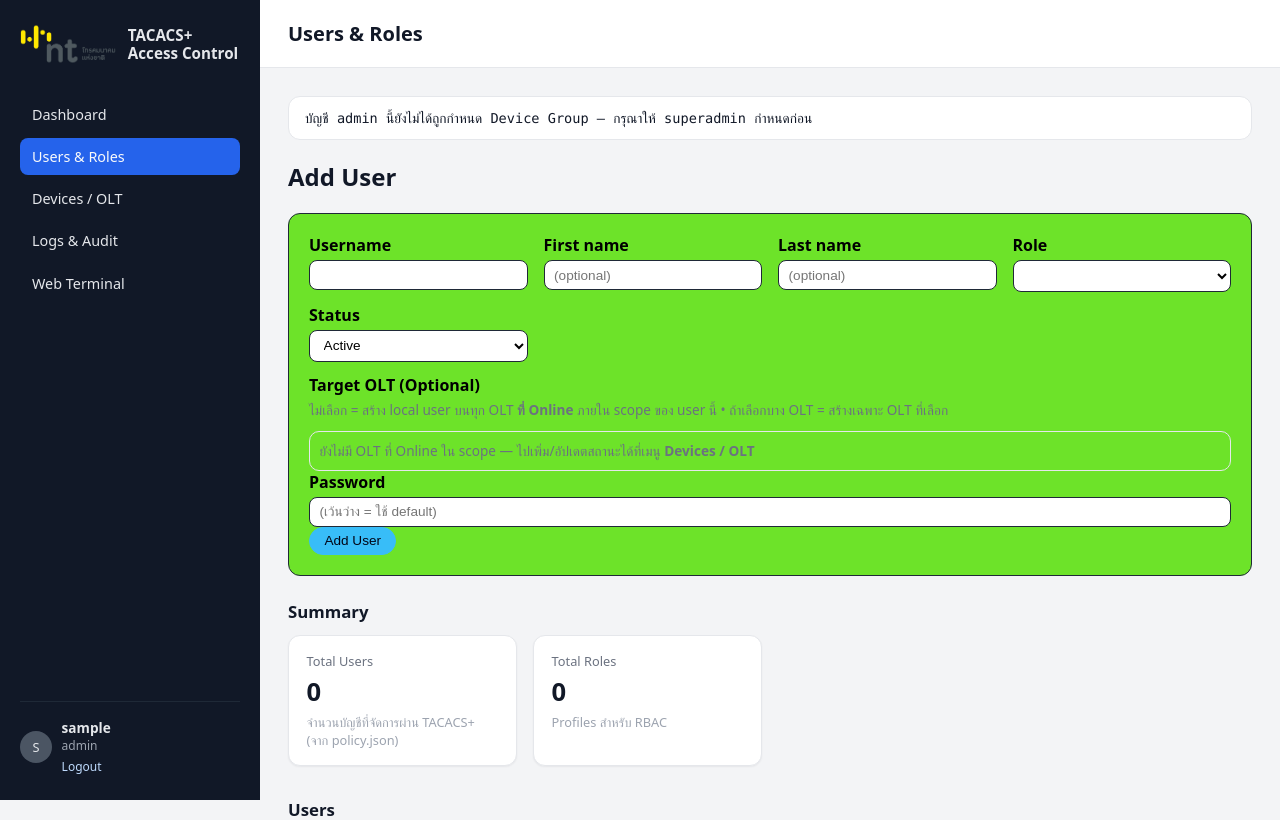
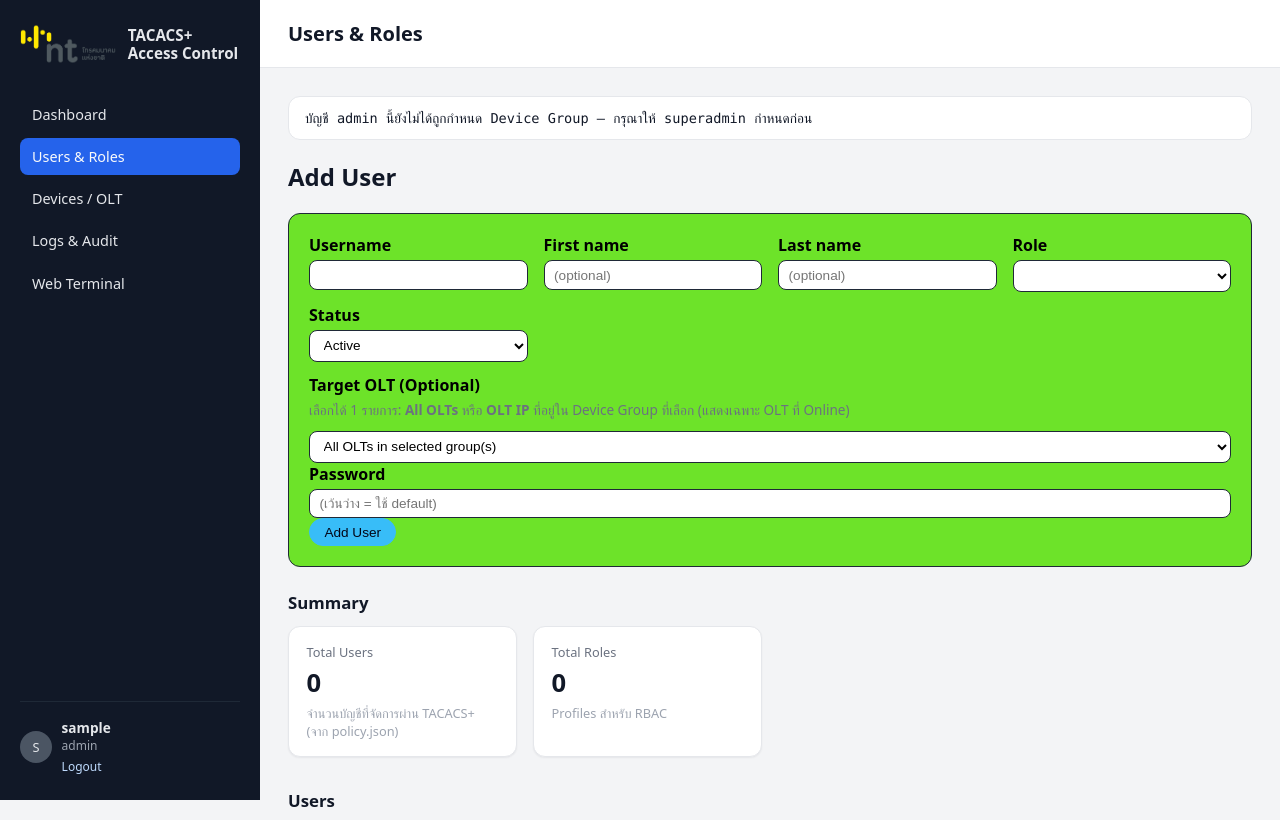
Before and after one commit to FongShana/DashboardTACACS, a Flask app: page /users/ in a window 1280 px wide. Shown: the top 820 px of the page. Run offline with Flask 3, Linux system fonts and the light colour scheme; the visitor is signed in with stand-in values (Sample User, id 1); lists and menus that the app fills with data are empty; some libraries are stand-ins or nearby versions.

Commit message:
Able to choose ip of olt for users to be added

```diff
--- a/tacacs_dashboard/routes/users.py
+++ b/tacacs_dashboard/routes/users.py
@@ -61,6 +61,21 @@ def _normalize_ip_list(value) -> list[str]:
         if ip2 and ip2 not in out:
             out.append(ip2)
     return out
+
+def _read_target_olt_choice_from_form(form) -> list[str]:
+    """Read target OLT selection from UI.
+
+    Supports both:
+    - New dropdown: name=target_olt_choice (value '__ALL__' or an IP)
+    - Legacy multi-select checkboxes: name=target_olt_ips
+    """
+    choice = (form.get('target_olt_choice') or '').strip()
+    if choice:
+        if choice in ('__ALL__', 'ALL', 'all'):
+            return []
+        return _normalize_ip_list([choice])
+    # fallback legacy
+    return _normalize_ip_list(form.getlist('target_olt_ips'))
 
 
 def _user_in_scope(user: dict, allowed_gids) -> bool:
@@ -525,7 +540,7 @@ def create_user_form():
         return redirect(url_for("users.index"))
 
     # Optional: target OLT subset (online only, must be inside assigned device groups)
-    raw_target_ips = _normalize_ip_list(request.form.getlist("target_olt_ips"))
+    raw_target_ips = _read_target_olt_choice_from_form(request.form)
     allowed_ips = set(_get_olt_ip_list(policy, allowed_group_ids=device_group_ids))
     target_ips = [ip for ip in raw_target_ips if ip in allowed_ips]
 
@@ -635,8 +650,10 @@ def edit_user_form(username):
     current_role = target.get("roles") or target.get("role") or ""
     selected_device_group_ids = _normalize_gid_list(target.get("device_group_ids"))
 
-    # For Edit UI: show only online OLTs in user's scope
-    devices_for_form = _device_choices_for_ui(policy, allowed_group_ids=selected_device_group_ids)
+    # For Edit UI:
+    # - superadmin: show all online OLTs (UI will filter by selected Device Group)
+    # - admin: show only online OLTs in user's scope
+    devices_for_form = _device_choices_for_ui(policy, allowed_group_ids=None if is_superadmin else selected_device_group_ids)
     selected_target_olt_ips = _normalize_ip_list(target.get("target_olt_ips"))
 
     return render_template(
@@ -723,7 +740,7 @@ def edit_user_submit(username):
         device_group_ids_to_set = selected
 
     # Optional: target OLT subset (online only, must be inside assigned device groups)
-    raw_target_ips = _normalize_ip_list(request.form.getlist("target_olt_ips"))
+    raw_target_ips = _read_target_olt_choice_from_form(request.form)
     allowed_ips = set(_get_olt_ip_list(policy, allowed_group_ids=device_group_ids_to_set))
     target_ips = [ip for ip in raw_target_ips if ip in allowed_ips]
 
--- a/tacacs_dashboard/templates/users.html
+++ b/tacacs_dashboard/templates/users.html
@@ -54,7 +54,6 @@
   {% if is_superadmin %}
     <div class="form-row" style="margin-top:0.25rem;">
       <label>Device Groups (Scope)</label>
-      <div class="hint">เลือก Device Group ที่ user นี้ใช้งานได้ (ต้องเลือกอย่างน้อย 1 กลุ่ม — หากต้องการให้ใช้งานได้ทุก OLT ให้เลือกทุกกลุ่ม)</div>
 
       <div style="margin-top:0.5rem;">
         {% for g in device_groups %}
@@ -73,25 +72,60 @@
   {% endif %}
 
   <div class="form-row" style="margin-top:0.25rem;">
-    <label>Target OLT (Optional)</label>
-    <div class="hint">ไม่เลือก = สร้าง local user บนทุก OLT <b>ที่ Online</b> ภายใน scope ของ user นี้ • ถ้าเลือกบาง OLT = สร้างเฉพาะ OLT ที่เลือก</div>
+    <label for="target_olt_choice">Target OLT (Optional)</label>
+    <div class="hint">เลือกได้ 1 รายการ: <b>All OLTs</b> หรือ <b>OLT IP</b> ที่อยู่ใน Device Group ที่เลือก (แสดงเฉพาะ OLT ที่ Online)</div>
 
-    <div style="margin-top:0.5rem; max-height:180px; overflow:auto; border:1px solid #e5e7eb; padding:0.6rem; border-radius:10px;">
+    <select class="input" id="target_olt_choice" name="target_olt_choice" style="margin-top:0.5rem;">
+      <option value="__ALL__" selected>All OLTs in selected group(s)</option>
       {% for d in devices %}
-        <label class="inline-check" style="display:flex; gap:0.5rem; align-items:center; margin:0.25rem 0;">
-          <input type="checkbox" name="target_olt_ips" value="{{ d.ip }}">
-          <span>
-            <b>{{ d.name }}</b> <span class="text-mono">({{ d.ip }})</span>
-            <span class="hint">— {{ d.group_label }}</span>
-          </span>
-        </label>
-      {% else %}
-        <div class="hint">ยังไม่มี OLT ที่ Online ใน scope — ไปเพิ่ม/อัปเดตสถานะได้ที่เมนู <b>Devices / OLT</b></div>
+        <option value="{{ d.ip }}" data-gid="{{ d.group_id }}">
+          {{ d.name }} ({{ d.ip }}) — {{ d.group_label }}
+        </option>
       {% endfor %}
-    </div>
+    </select>
+
+    {% if is_superadmin %}
+    <script>
+      (function () {
+        const sel = document.getElementById('target_olt_choice');
+        if (!sel) return;
+
+        const groupInputs = Array.from(document.querySelectorAll('input[name="device_group_ids"]'));
+
+        function updateOptions() {
+          // Admin: no group checkboxes -> show all
+          const selected = new Set(groupInputs.filter(i => i.checked).map(i => (i.value || '').toLowerCase()));
+          const hasGroups = (groupInputs.length === 0) || (selected.size > 0);
+
+          Array.from(sel.options).forEach(opt => {
+            if (opt.value === '__ALL__') {
+              opt.hidden = false;
+              return;
+            }
+            const gid = (opt.dataset.gid || '').toLowerCase();
+            if (!hasGroups) {
+              opt.hidden = true;
+              return;
+            }
+            opt.hidden = (selected.size > 0) ? (!selected.has(gid)) : false;
+          });
+
+          if (sel.selectedOptions.length && sel.selectedOptions[0].hidden) {
+            sel.value = '__ALL__';
+          }
+
+          // If no group selected, disable dropdown (backend will block save anyway)
+          sel.disabled = !hasGroups;
+        }
+
+        groupInputs.forEach(i => i.addEventListener('change', updateOptions));
+        updateOptions();
+      })();
+    </script>
+    {% endif %}
   </div>
 
-    <div class="form-row">
+  <div class="form-row">
       <label for="password">Password</label>
       <input class="input" id="password" type="password" name="password"
              placeholder="(เว้นว่าง = ใช้ default)" autocomplete="new-password">
```
Also changed, not shown: tacacs_dashboard/templates/user_edit.html (+56 -14 lines).
